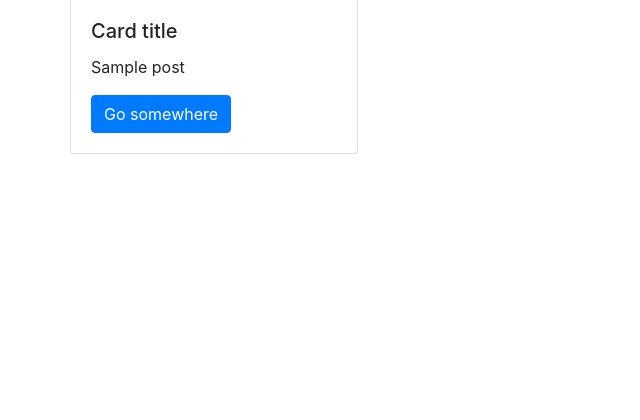
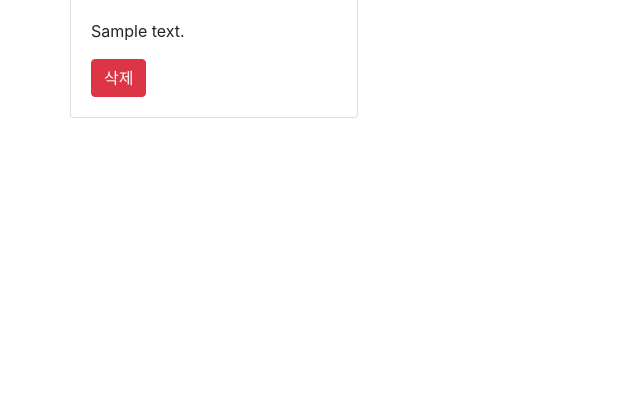
Before and after one commit to DylanMsK/Insta_clone_project, a Django app: template posts/templates/posts/list.html in a window 1280 px wide. Shown: the part 344-764 px from the top of the page, without its empty margins (0-640 px from the left). Run offline with Django 3.2, Linux system fonts and the light colour scheme; the template is opened without the code that fills it: most values are stand-ins (such as "Sample title", 1, 10 or a date in 2020); some libraries are stand-ins or nearby versions.

Commit message:
post/<int:id>/delete 추가

```diff
--- a/posts/templates/posts/list.html
+++ b/posts/templates/posts/list.html
@@ -7,9 +7,8 @@
     <div class="card" style="width: 18rem;">
       <img src="https://picsum.photos/293/293/?random" class="card-img-top" alt="...">
       <div class="card-body">
-        <h5 class="card-title">Card title</h5>
-        <p class="card-text">{{ post }}</p>
-        <a href="#" class="btn btn-primary">Go somewhere</a>
+        <p class="card-text">{{ post.content }}</p>
+        <a href="{% url 'posts:delete' post.id %}" class="btn btn-danger">삭제</a>
       </div>
     </div>
   {% endfor %}
--- a/posts/urls.py
+++ b/posts/urls.py
@@ -6,4 +6,5 @@ app_name = 'posts'
 urlpatterns = [
     path('create/', views.create, name='create'),
     path('', views.list, name='list'),
+    path('<int:post_id>/delete/', views.delete, name='delete'),
 ]
--- a/posts/views.py
+++ b/posts/views.py
@@ -26,3 +26,9 @@ def list(request):
         'posts': posts
     }
     return render(request, 'posts/list.html', context)
+
+
+def delete(request, post_id):
+    post = Post.objects.get(pk=post_id)
+    post.delete()
+    return redirect('posts:list')
```
